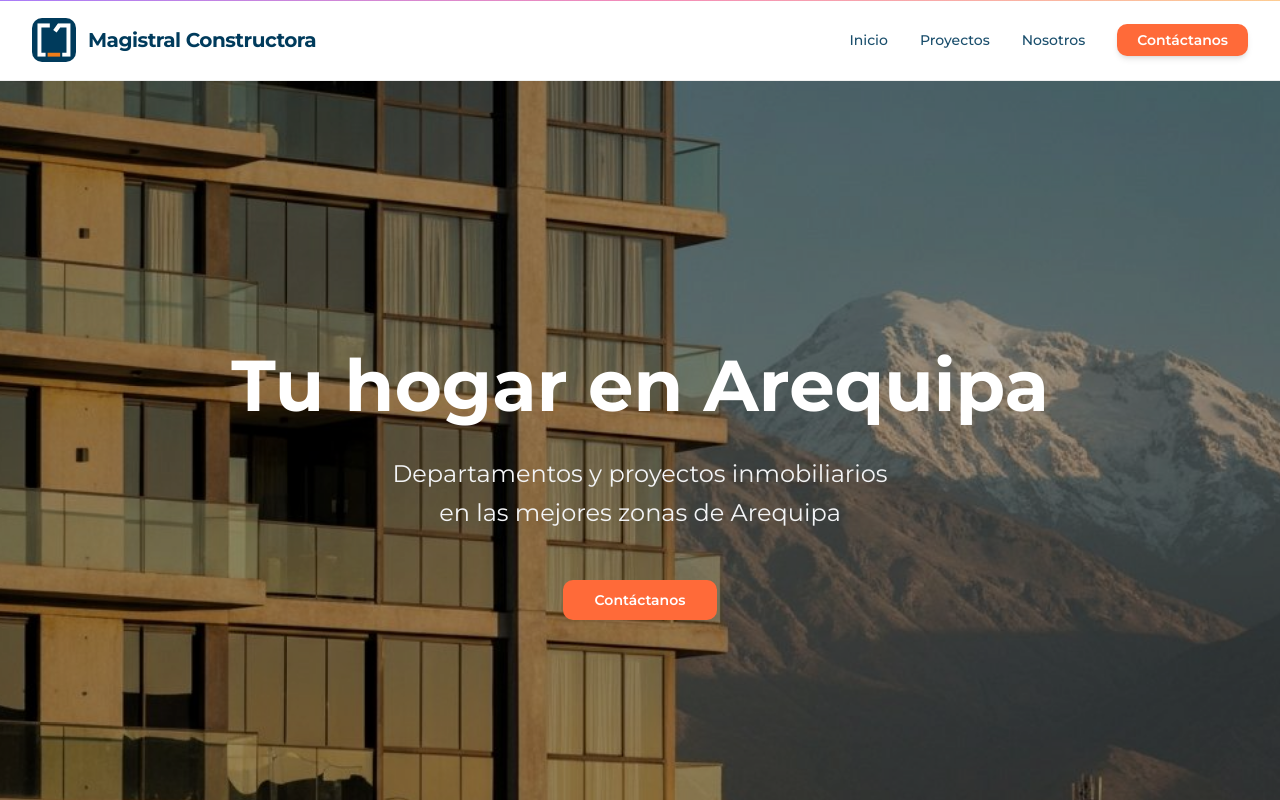
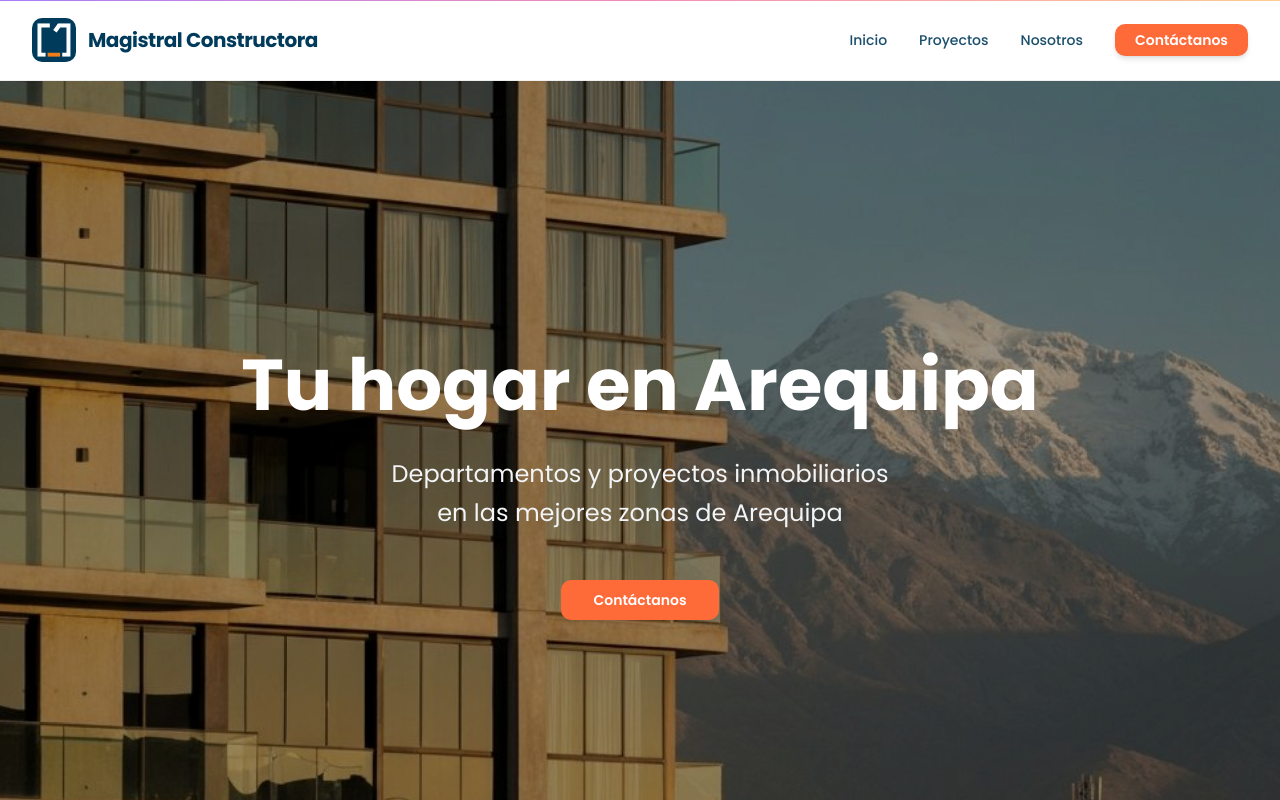
Before and after one commit to eder3232/magistral-constructora-webpage, a Next.js app: page / in a window 1280 px wide. Shown: the top 800 px of the page. Built offline with nearby package versions, Linux system fonts and the light colour scheme.

Commit message:
feat: update font styles to use Poppins across global styles and projects section

```diff
--- a/src/app/_componentes/projects-section.css
+++ b/src/app/_componentes/projects-section.css
@@ -11,5 +11,5 @@
   --projects-shadow: 0 25px 50px -12px rgba(0, 0, 0, 0.4);
 
   /* Tipografía del heading */
-  --projects-font-heading: var(--font-montserrat);
+  --projects-font-heading: var(--font-poppins);
 }
--- a/src/app/globals.css
+++ b/src/app/globals.css
@@ -7,8 +7,8 @@
 @theme inline {
   --color-background: var(--background);
   --color-foreground: var(--foreground);
-  --font-sans: var(--font-montserrat);
-  --font-mono: var(--font-montserrat);
+  --font-sans: var(--font-poppins);
+  --font-mono: var(--font-poppins);
   --color-sidebar-ring: var(--sidebar-ring);
   --color-sidebar-border: var(--sidebar-border);
   --color-sidebar-accent-foreground: var(--sidebar-accent-foreground);
--- a/src/app/layout.tsx
+++ b/src/app/layout.tsx
@@ -1,5 +1,5 @@
 import type { Metadata } from "next";
-import { Montserrat } from "next/font/google";
+import { Poppins } from "next/font/google";
 import "./globals.css";
 import { TooltipProvider } from "@/components/ui/tooltip";
 import { Toaster } from "@/components/ui/sonner";
@@ -7,8 +7,8 @@ import { Navbar } from "@/components/common/navbar";
 import { Footer } from "@/components/common/footer";
 import { LenisProvider } from "@/components/providers/lenis-provider";
 
-const montserrat = Montserrat({
-  variable: "--font-montserrat",
+const poppins = Poppins({
+  variable: "--font-poppins",
   weight: ["400", "500", "600", "700"],
   subsets: ["latin"],
 });
@@ -27,7 +27,7 @@ export default function RootLayout({
   return (
     <html lang="en" className="h-full">
       <body
-        className={`${montserrat.className} antialiased flex flex-col min-h-screen`}
+        className={`${poppins.variable} ${poppins.className} antialiased flex flex-col min-h-screen`}
       >
         <LenisProvider>
           <TooltipProvider>
```
